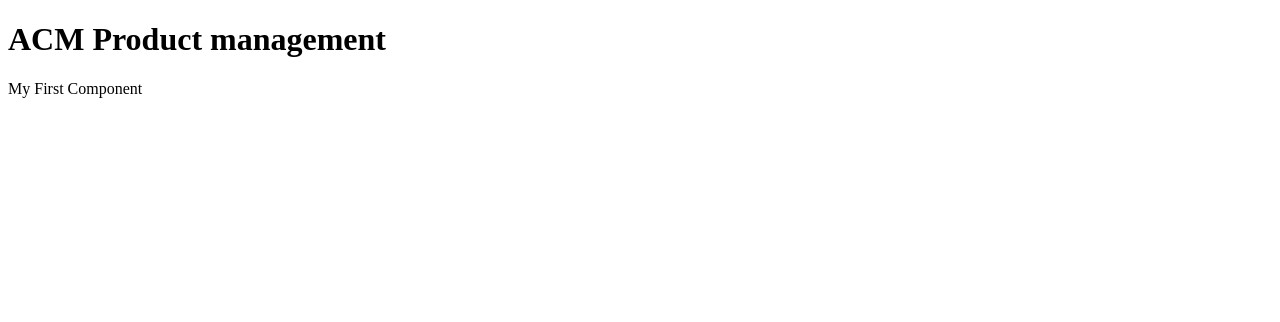
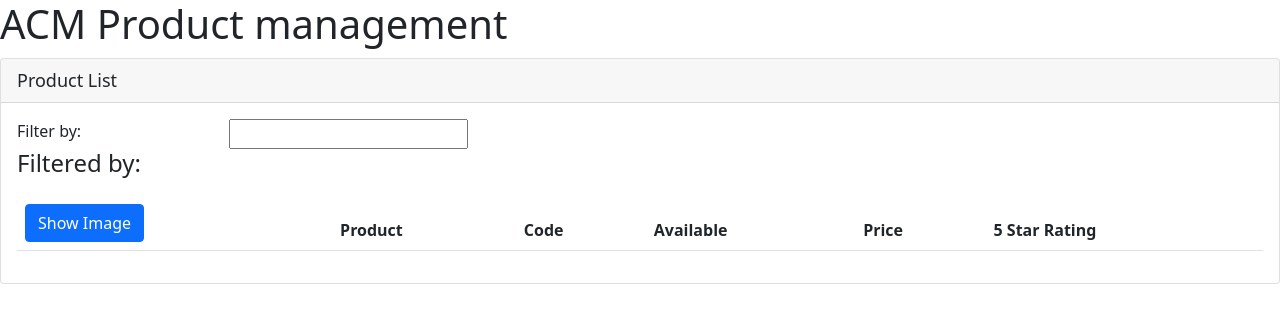
Before and after one commit to lutfiqaraman/APM, an Angular app: page / in a window 1280 px wide. Shown: the top 322 px of the page. Built offline with nearby package versions, Linux system fonts and the light colour scheme.

Commit message:
Building product list component

```diff
--- a/package.json
+++ b/package.json
@@ -18,6 +18,8 @@
     "@angular/platform-browser": "~12.2.0",
     "@angular/platform-browser-dynamic": "~12.2.0",
     "@angular/router": "~12.2.0",
+    "bootstrap": "^5.1.3",
+    "font-awesome": "^4.7.0",
     "rxjs": "~6.6.0",
     "tslib": "^2.3.0",
     "zone.js": "~0.11.4"
--- a/src/app/app.component.ts
+++ b/src/app/app.component.ts
@@ -5,7 +5,7 @@
   template: `
     <div>
       <h1>{{ pageTitle }}</h1>
-      <div>My First Component</div>
+      <pm-products></pm-products>
     </div>
   `
 })
--- a/src/app/app.module.ts
+++ b/src/app/app.module.ts
@@ -2,10 +2,12 @@
 import { BrowserModule } from '@angular/platform-browser';
 
 import { AppComponent } from './app.component';
+import {ProductListComponent} from "./products/product-list.component";
 
 @NgModule({
   declarations: [
-    AppComponent
+    AppComponent,
+    ProductListComponent
   ],
   imports: [
     BrowserModule
--- /dev/null
+++ b/src/app/products/product-list.component.html
@@ -0,0 +1,37 @@
+<div class="card">
+  <div class="card-header">
+    Product List
+  </div>
+  <div class="card-body">
+    <div class="row">
+      <div class="col-md-2">Filter by:</div>
+      <div class="col-md-4">
+        <input type="text" />
+      </div>
+    </div>
+    <div class="row">
+      <div class="col-md-6">
+        <h4>Filtered by: </h4>
+      </div>
+    </div>
+    <div class="table-responsive">
+      <table class="table">
+        <thead>
+          <tr>
+            <th>
+              <button class="btn btn-primary">Show Image</button>
+            </th>
+            <th>Product</th>
+            <th>Code</th>
+            <th>Available</th>
+            <th>Price</th>
+            <th>5 Star Rating</th>
+          </tr>
+        </thead>
+        <tbody>
+
+        </tbody>
+      </table>
+    </div>
+  </div>
+</div>
--- a/src/styles.css
+++ b/src/styles.css
@@ -1,4 +1,6 @@
 /* You can add global styles to this file, and also import other style files */
+@import "~bootstrap/dist/css/bootstrap.min.css";
+@import "~font-awesome/css/font-awesome.min.css";
 
 div.card-header {
   font-size: large;
```
Also changed, not shown: src/app/products/product-list.component.ts (added, +10 -0 lines), 2 other files (tests, documents, lock files or other folders).
